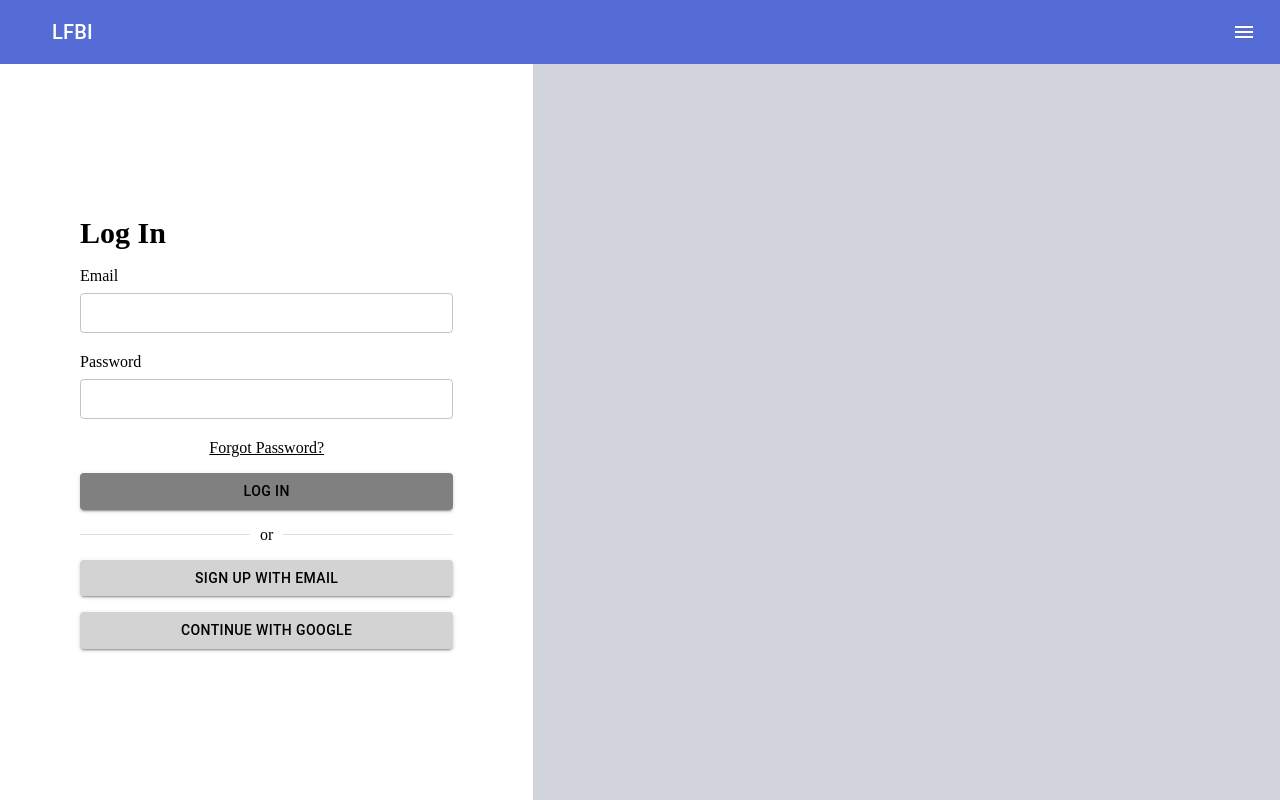
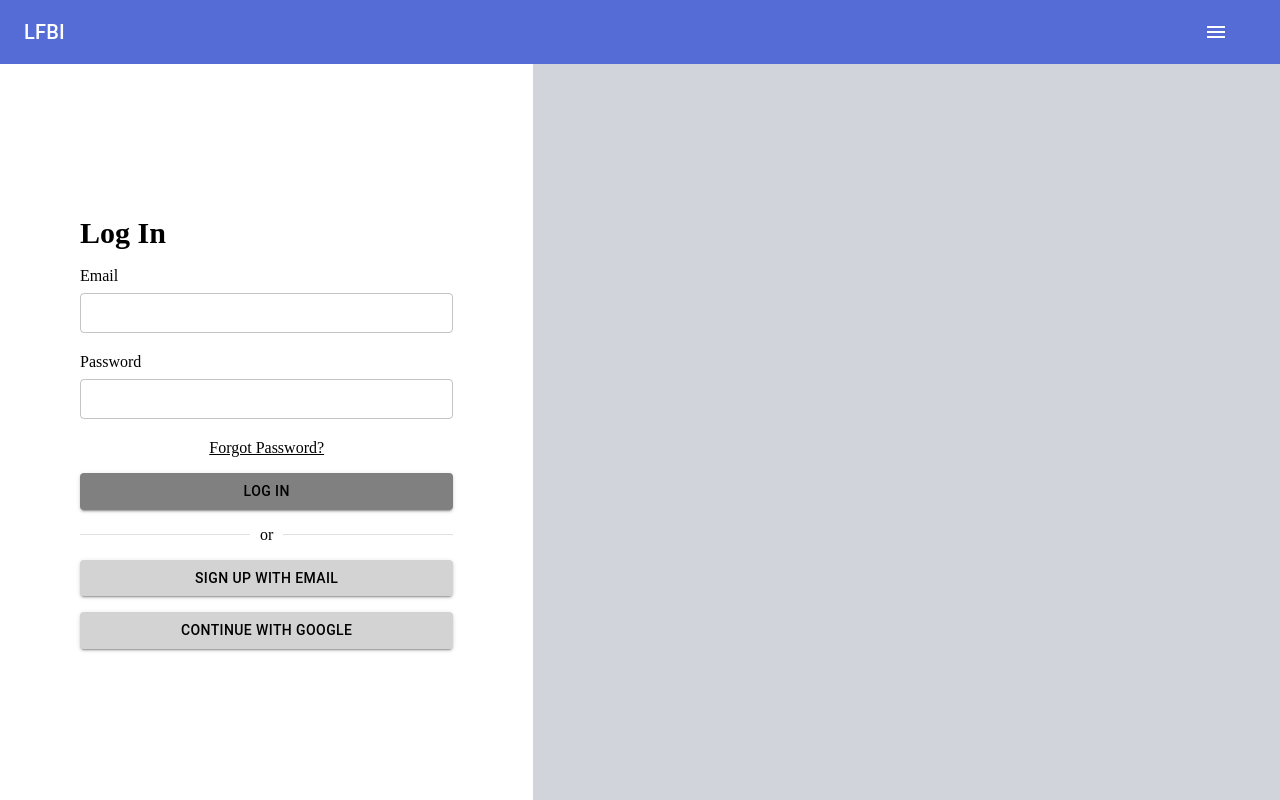
Before and after one commit to cornellh4i/lagos-volunteers, a Next.js app in the folder frontend/: page /login in a window 1280 px wide. Built offline with nearby package versions, Linux system fonts and the light colour scheme; no server answers.

Commit message:
Welcome template with Navbar

```diff
--- a/frontend/src/components/molecules/NavBar.tsx
+++ b/frontend/src/components/molecules/NavBar.tsx
@@ -12,6 +12,10 @@ export default function ButtonAppBar() {
     <Box sx={{ flexGrow: 1 }}>
       <AppBar position="static">
         <Toolbar>
+            <Typography variant="h6" component="div" sx={{ flexGrow: 1 }}>
+            LFBI
+          </Typography>
+
           <IconButton
             size="large"
             edge="start"
@@ -19,13 +23,38 @@ export default function ButtonAppBar() {
             aria-label="menu"
             sx={{ mr: 2 }}
           >
+            <MenuIcon />
           </IconButton>
-          <Typography variant="h6" component="div" sx={{ flexGrow: 1 }}>
-            LFBI
-          </Typography>
-          <MenuIcon />
         </Toolbar>
       </AppBar>
     </Box>
   );
 }
+
+// import React from "react";
+// import { useState } from "react";
+
+// /** A NavBar page */
+// const NavBar = () => {
+//   const [menuOpen, setMenuOpen] = useState(false)
+
+//   const handleNav = () => {
+//     setMenuOpen(!menuOpen);
+//   }
+//   return (
+//   <>
+
+//   <div className = "grid grid-cols-12">
+//     <div className = "col-span-11 justify-between items-center px-8 py-6 bg-gray-100 font-mono text-4xl">LFBI
+//     </div>
+//     <div className = "space-y-2 bg-gray-100 object-center py-8">
+//       <div className = "sm:w-0 w-8 h-0.5 bg-black animate-pulse"></div>
+//       <div className = "sm:w-0 w-8 h-0.5 bg-black animate-pulse"></div>
+//       <div className = "sm:w-0 w-8 h-0.5 bg-black animate-pulse"></div>
+//     </div>
+//   </div>
+//   </>
+//   );
+// };
+
+// export default NavBar;
```
